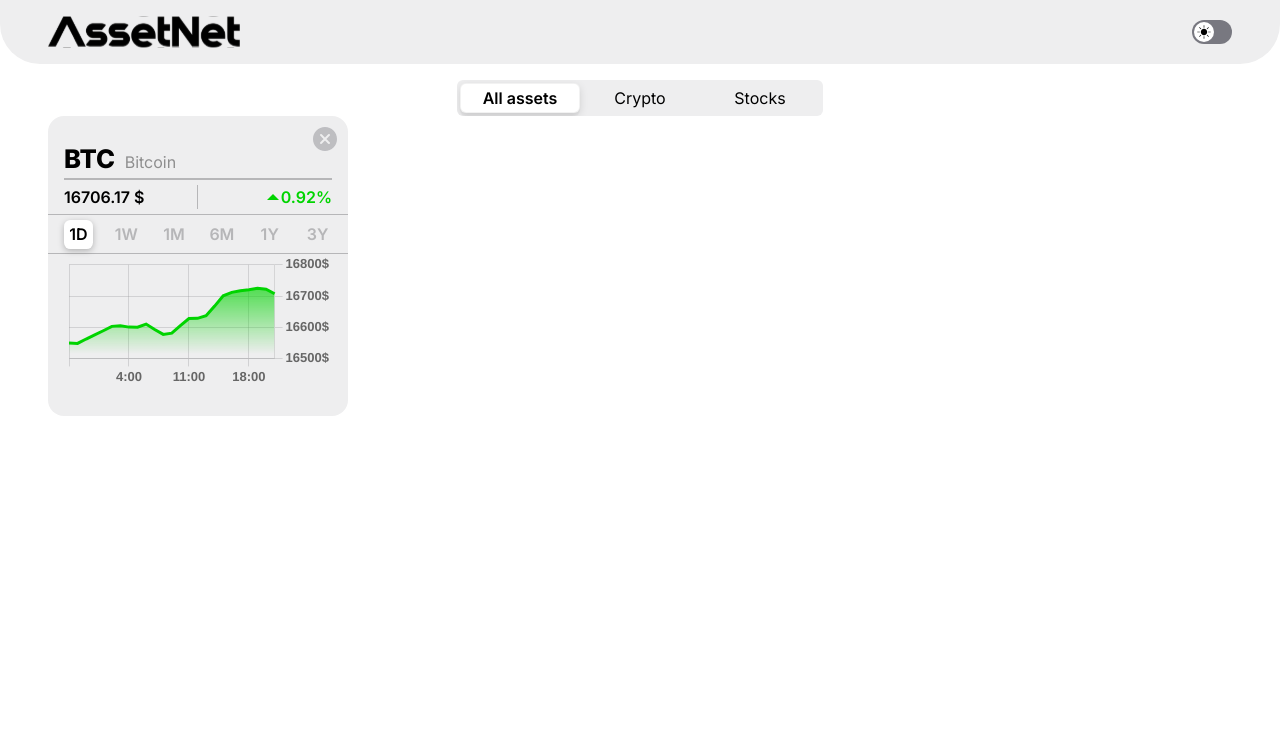
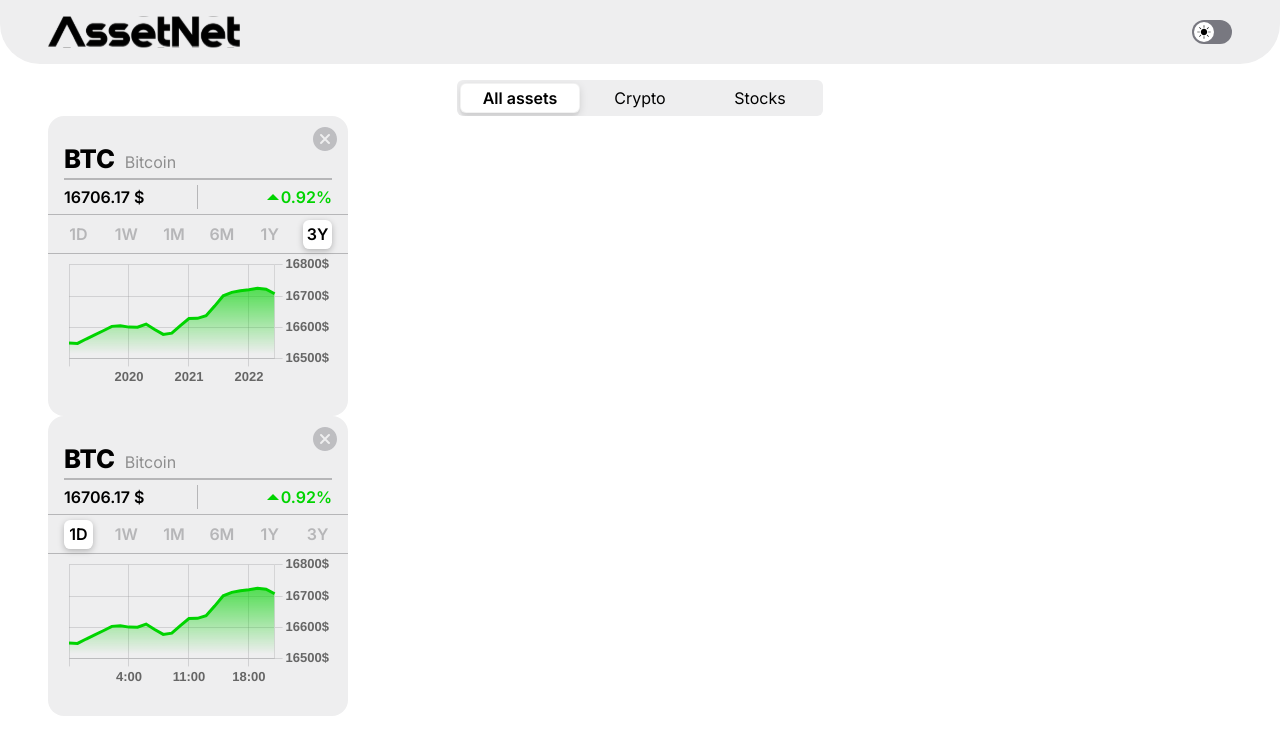
Before and after one commit to patrick-potocny/asset_net, a React (Create React App) app: page / in a window 1280 px wide. Shown: the top 754 px of the page. Built offline with nearby package versions, Linux system fonts and the light colour scheme.

Commit message:
Changing time frame

```diff
--- a/src/App.js
+++ b/src/App.js
@@ -41,7 +41,7 @@ function App() {
         ]}
         defaultOption={assetType}
       />
-      <Assets assetType={assetType} assetData={assetData} />
+      <Assets assetType={assetType} assetData={assetData} setAssetData={setAssetData}/>
     </>
   );
 }
--- a/src/components/AssetCard.js
+++ b/src/components/AssetCard.js
@@ -5,52 +5,55 @@ import removeIcon from "../assets/images/closeIcon.svg";
 import greenTriangle from "../assets/images/greenTriangle.svg";
 import redTriangle from "../assets/images/redTriangle.svg";
 
-function AssetCard({ asset: assetData }) {
-  // const [assetData, setAssetData] = useState(asset)
+function AssetCard({ asset, updateTf }) {
   const [triangle, setTriangle] = useState(greenTriangle);
   const [changeColor, setChangeColor] = useState("green");
 
   useEffect(() => {
     // Check if change is negative and if so change color and arrow
-    if (assetData.change.includes("-")) {
+    if (asset.change.includes("-")) {
       setTriangle(redTriangle);
-      assetData.change = assetData.change.substring(1);
+      asset.change = asset.change.substring(1);
       setChangeColor("red");
     }
+
+    // Give selected class to btn based on time frame
+    document.querySelector(`[data-id="${asset.id}"][data-tf="${asset.timeFrame}"]`).classList.add('selected')
   }, []);
 
   return (
     <div className="asset">
-      <img className="asset__remove" src={removeIcon} alt="remove" />
+      <img className="asset__remove" data-id={asset.id} src={removeIcon} alt="remove" />
       <div className="asset__info">
-        <p className="symbol">{assetData.symbol}</p>
-        <span className="name">{assetData.name}</span>
+        <p className="symbol">{asset.symbol}</p>
+        <span className="name">{asset.name}</span>
         <hr className="info-divider" />
         <div className="flex">
-          <p className="price">{assetData.price} $</p>
+          <p className="price">{asset.price} $</p>
           <div className="change">
             <img src={triangle} alt="triangle" className="change__triangle" />
-            <p className={"change__number " + changeColor}>{assetData.change}%</p>
+            <p className={"change__number " + changeColor}>{asset.change}%</p>
           </div>
         </div>
       </div>
       <hr className="asset__divider" />
       <div className="asset__time-frame">
-        <button className="time-frame-btn selected">1D</button>
-        <button className="time-frame-btn">1W</button>
-        <button className="time-frame-btn">1M</button>
-        <button className="time-frame-btn">6M</button>
-        <button className="time-frame-btn">1Y</button>
-        <button className="time-frame-btn">3Y</button>
+        <button data-tf="1D" data-id={asset.id} onClick={updateTf} className="time-frame-btn">1D</button>
+        <button data-tf="1W" data-id={asset.id} onClick={updateTf} className="time-frame-btn">1W</button>
+        <button data-tf="1M" data-id={asset.id} onClick={updateTf} className="time-frame-btn">1M</button>
+        <button data-tf="6M" data-id={asset.id} onClick={updateTf} className="time-frame-btn">6M</button>
+        <button data-tf="1Y" data-id={asset.id} onClick={updateTf} className="time-frame-btn">1Y</button>
+        <button data-tf="3Y" data-id={asset.id} onClick={updateTf} className="time-frame-btn">3Y</button>
       </div>
       <hr className="asset__divider" />
-      <LineChart data={assetData.sparkline} changeColor={changeColor}/>
+      <LineChart data={asset.sparkline} changeColor={changeColor}/>
     </div>
   );
 }
 
 AssetCard.propTypes = {
   asset: PropTypes.object.isRequired,
+  updateTf: PropTypes.func.isRequired
 };
 
 export default AssetCard;
--- a/src/components/Assets.js
+++ b/src/components/Assets.js
@@ -1,19 +1,37 @@
 import React from "react";
 import PropTypes from "prop-types";
 import AssetCard from "./AssetCard";
+import { updateAsset } from "../lib/localStorageHandler";
+import { getAssetData } from "../lib/apiHandler";
 import { v4 as uuid } from "uuid";
 
-function Assets({ assetType, assetData }) {
+function Assets({ assetType, assetData, setAssetData }) {
   // find better way to filter
   let displayedAssets = assetData.filter(
     (asset) => asset.assetType === assetType
   );
   if (assetType === "all_assets") displayedAssets = assetData;
 
+  function updateTf(e) {
+    const id = e.target.getAttribute("data-id");
+    const newTf = e.target.getAttribute("data-tf");
+
+    // Updates localStorage
+    const updatedAsset = updateAsset(id, newTf)
+
+    const updatedData = assetData.map(item => {
+      if (item.id === id) {
+        return getAssetData(updatedAsset)
+      }
+      return item;
+    });
+    setAssetData(updatedData)
+  }
+
   return (
     <div className="container assets">
       {displayedAssets.map((asset) => (
-        <AssetCard key={uuid()} asset={asset} />
+        <AssetCard key={uuid()} asset={asset} updateTf={updateTf} />
       ))}
     </div>
   );
@@ -22,6 +40,7 @@ function Assets({ assetType, assetData }) {
 Assets.propTypes = {
   assetType: PropTypes.string.isRequired,
   assetData: PropTypes.array.isRequired,
+  setAssetData: PropTypes.func.isRequired
 };
 
 export default Assets;
--- a/src/index.js
+++ b/src/index.js
@@ -2,7 +2,7 @@ import React from 'react';
 import ReactDOM from 'react-dom/client';
 import App from './App';
 import './main.css'
-import initLocalStorage from './lib/initLocalStorage'
+import { initLocalStorage } from './lib/localStorageHandler'
 
 initLocalStorage()
 const root = ReactDOM.createRoot(document.getElementById('root'));
--- a/src/lib/initLocalStorage.js
+++ /dev/null
@@ -1,22 +0,0 @@
-export default function initLocalStorage() {
-  // Check if local storage has been created
-  if (localStorage.getItem("darkMode") === null) {
-    localStorage.setItem("darkMode", false);
-    localStorage.setItem("assetType", "all_assets");
-    localStorage.setItem(
-      "assetList",
-      JSON.stringify([
-        {
-          id: "Qwsogvtv82FCd",
-          timeFrame: "1D",
-          assetType: "crypto"
-        },
-        // {
-        //   id: "razxDUgYGNAdQ",
-        //   timeFrame: "1w",
-        //   assetType: "crypto"
-        // },
-      ])
-    );
-  }
-}
--- /dev/null
+++ b/src/lib/localStorageHandler.js
@@ -0,0 +1,40 @@
+function initLocalStorage() {
+  // Check if local storage has been created
+  if (localStorage.getItem("darkMode") === null) {
+    localStorage.setItem("darkMode", false);
+    localStorage.setItem("assetType", "all_assets");
+    localStorage.setItem(
+      "assetList",
+      JSON.stringify([
+        {
+          id: "Qwsogvtv82FCd",
+          timeFrame: "3Y",
+          assetType: "crypto",
+        },
+        {
+          id: "razxDUgYGNAdQ",
+          timeFrame: "1D",
+          assetType: "crypto"
+        },
+      ])
+    );
+  }
+}
+
+function updateAsset(id, newTf) {
+  const assetLIst = JSON.parse(localStorage.getItem("assetList"));
+  let updatedAsset = {};
+
+  const updatedData = assetLIst.map((item) => {
+    if (item.id === id) {
+      updatedAsset = { ...item, timeFrame: newTf };
+      return updatedAsset;
+    }
+    return item;
+  });
+  localStorage.setItem("assetList", JSON.stringify(updatedData));
+
+  return updatedAsset;
+}
+
+export { initLocalStorage, updateAsset };
--- a/src/lib/utlis.js
+++ b/src/lib/utlis.js
@@ -4,7 +4,9 @@ function processCryptoData(data, asset) {
     name: data.data.coin.name,
     price: parseFloat(data.data.coin.price).toFixed(2),
     change: data.data.coin.change,
+    id: asset.id,
     assetType: asset.assetType,
+    timeFrame: asset.timeFrame,
     sparkline: {
       labels: generateCryptoLabels(asset.timeFrame),
       data: Object.values(data.data.coin.sparkline)
@@ -86,7 +88,6 @@ function generateCryptoLabels(timeFrame) {
   }
 
   labels.reverse().unshift("")
-  console.log(labels)
   return labels
 }
 
```
Also changed, not shown: src/lib/apiHandler.js.
